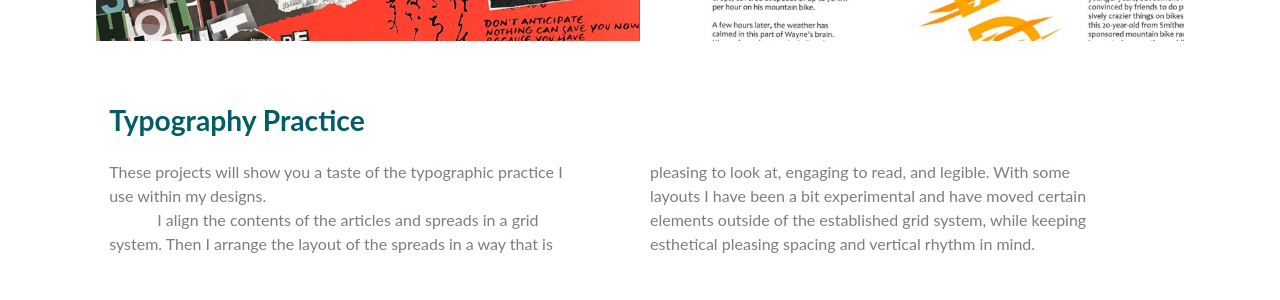
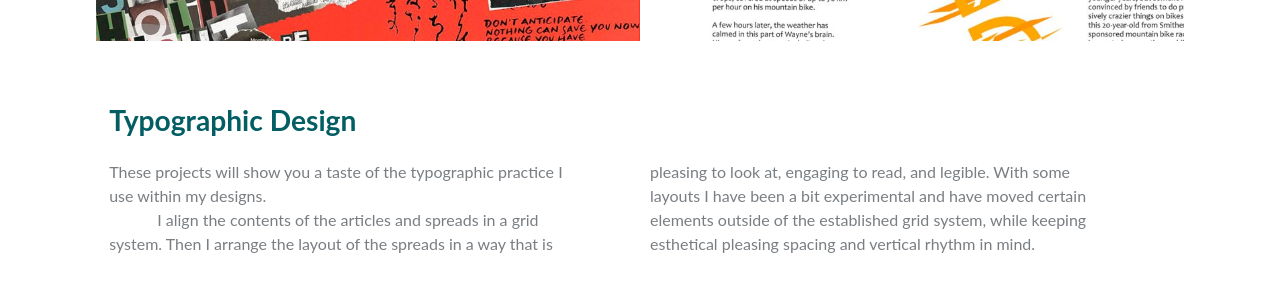
Before and after one commit to sebastiann88/personal-online-portfolio, a Jekyll site: the page built from typography/index.html, in a window 1280 px wide. Shown: the part 1213-1513 px from the top of the page. Built offline with Jekyll 4.4.1, drawn with Linux system fonts in a browser that asks for light colours; nearby versions of some CDN libraries.

Commit message:
refactor(html): change title of typography page

```diff
--- a/typography/index.html
+++ b/typography/index.html
@@ -11,7 +11,7 @@ layout: default
 {% include typography.html %}
 
 <div class="push-top-double push-bottom-double">
-    <h2>Typography Practice</h2>
+    <h2>Typographic Design</h2>
     <div id="columns">
         <p>These projects will show you a taste of the typographic practice I use within my designs.</p>
         <p>I align the contents of the articles and spreads in a grid system. Then I arrange the layout of the spreads in a way that is pleasing to look at, engaging to read, and legible. With some layouts I have been a bit experimental and have moved certain elements outside of the established grid system, while keeping esthetical pleasing spacing and vertical rhythm in mind.</p>
```
